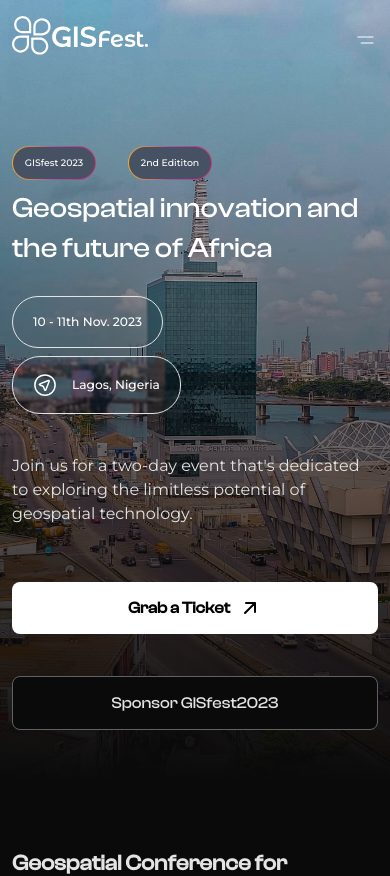
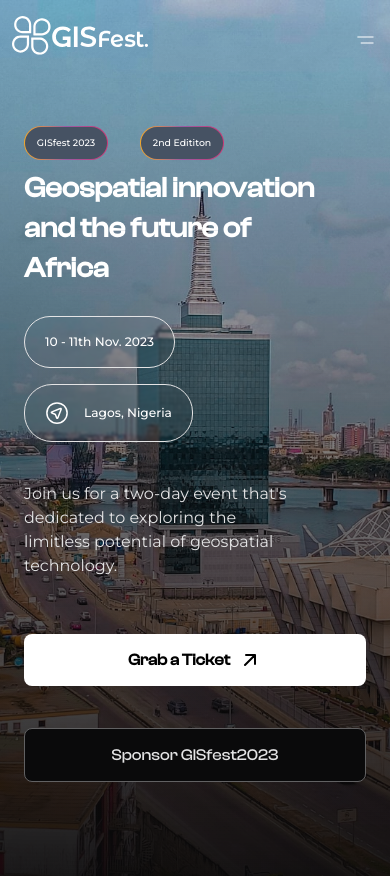
Before and after one commit to vickystickz/gisfest-conference-website, a Next.js app: page / in a window 390 px wide. Shown: the top 876 px of the page. Built offline with nearby package versions, Linux system fonts and the light colour scheme; no server answers.

Commit message:
Fixed hero content spacing for better responsiveness on all mobile screenc

```diff
--- a/components/jumbotron/HeroContent.tsx
+++ b/components/jumbotron/HeroContent.tsx
@@ -1,5 +1,4 @@
-
-import { conference, navigationLinks } from "@/config/types"
+import { conference, navigationLinks } from "@/config/types";
 import { HeroLocation, HeroText } from "./HeroInfo";
 import Button from "../shared/Button";
 
@@ -8,38 +7,56 @@
   buttons: navigationLinks[];
 };
 
-const HeroContent = ({ conference, buttons}: THeroContent) => {
+const HeroContent = ({ conference, buttons }: THeroContent) => {
   return (
-    <div className='z-20 flex-grow flex flex-col laptop:gap-24 gap-14 tablet:gap-12  w-full relative h-full laptop:mt-[3%] tablet:mt-[3%] mt-[15%] px-3 laptop:px-24 tablet:px-14 max-w-screen-tv mx-auto'>
+    <div className="z-20 flex-grow flex flex-col laptop:gap-24 gap-14 tablet:gap-12  w-full relative h-full laptop:mt-[3%] tablet:mt-[3%] mt-[10%] mb-[60%] px-6 laptop:px-24 tablet:px-14 max-w-screen-tv mx-auto">
       <div className="flex flex-col laptop:gap-[2rem] tablet:gap-[2rem] gap-2">
         <div className="flex gap-8">
-                <HeroText text={`GISfest ${conference.year}`}/>
-                <HeroText text={conference.edition}/>
+          <HeroText text={`GISfest ${conference.year}`} />
+          <HeroText text={conference.edition} />
         </div>
-            <h1 className="laptop:text-h1 tablet:text-h2 text-h4 laptop:leading-[92px] laptop:max-w-[770px] tablet:w-[70%] w-[95%] text-white font-clashDisplay laptop:font-p-semibold font-p-medium ">
+        <h1 className="laptop:text-h1 tablet:text-h2 text-h4 laptop:leading-[92px] laptop:max-w-[770px] tablet:w-[70%] w-[90%] text-white font-clashDisplay laptop:font-p-semibold font-p-semibold ">
           {conference.title}
         </h1>
-            <div className="flex flex-col laptop:flex-row tablet:flex-row laptop:gap-8 gap-2 laptop:p-0 tablet:p-0 pb-[32px] pt-5">
+        <div className="flex flex-col laptop:flex-row tablet:flex-row laptop:gap-8 gap-4 laptop:p-0 tablet:p-0 pb-[32px] pt-5">
           <HeroLocation text={conference.date} showLocationIcon={false} />
           <HeroLocation text={conference.location} showLocationIcon={true} />
         </div>
-            <h5 className="laptop:text-h5 text-body leading-6 text-tc-0 laptop:w-[681px] tablet:w-[60%]">{conference.description}</h5>
+        <h5 className="laptop:text-h5 text-body leading-6 text-tc-0 laptop:w-[681px] tablet:w-[60%] w-[80%]">
+          {conference.description}
+        </h5>
       </div>
       <div className="flex laptop:flex-row tablet:flex-row flex-col items-center z-0 relative gap-[42px] tablet:w-[500px]">
-            {
-                buttons.map((button, index) => {
-                    return  index === 1 ? (
-                    button.isActive &&
-                        <Button  key={index} text={button.text} route={button.route} showArrow={false} bgColor={'bg-sc-0'} textColor={`tc-0`} borderStyle={'border-[1px] border-tc-30 font-clashDisplay font-p-medium'} />
-                    ): (
-                        button.isActive &&
-                        <Button  key={index} text={button.text} route={button.route} showArrow={true} bgColor={'bg-white'} textColor={`sc-20`} borderStyle={'font-clashDisplay font-p-semibold '} />
+        {buttons.map((button, index) => {
+          return index === 1
+            ? button.isActive && (
+                <Button
+                  key={index}
+                  text={button.text}
+                  route={button.route}
+                  showArrow={false}
+                  bgColor={"bg-sc-0"}
+                  textColor={`tc-0`}
+                  borderStyle={
+                    "border-[1px] border-tc-30 font-clashDisplay font-p-medium"
+                  }
+                />
               )
-                })
-            }
+            : button.isActive && (
+                <Button
+                  key={index}
+                  text={button.text}
+                  route={button.route}
+                  showArrow={true}
+                  bgColor={"bg-white"}
+                  textColor={`sc-20`}
+                  borderStyle={"font-clashDisplay font-p-semibold "}
+                />
+              );
+        })}
       </div>
     </div>
-  )
-}
+  );
+};
 
-export default HeroContent
+export default HeroContent;
--- a/components/jumbotron/Jumbotron.tsx
+++ b/components/jumbotron/Jumbotron.tsx
@@ -7,7 +7,7 @@
 const Jumbotron = () => {
     const {jumbotron} = siteConfiguration
   return (
-    <div className='h-screen tablet:h-max relative transition-all delay-150 ease-out flex flex-col laptop:gap-[5%] tablet:gap-[5%] gap-4 '>
+    <div className='laptop:h-screen tablet:h-max relative transition-all delay-150 ease-out flex flex-col laptop:gap-[5%] tablet:gap-[5%] gap-4 '>
          <Header />
         <Image src={jumbotron.heroImage} alt='hero-image' className='top-0 object-cover bottom-0 z-0 absolute h-full w-full' />
         <div className='bg-gradient  absolute z-10 top-0 w-full h-full'>
--- a/styles/globals.css
+++ b/styles/globals.css
@@ -23,7 +23,7 @@
 @layer components {
 	.wrapper {
 
-    @apply mx-auto max-w-screen-tv laptop:px-24 tablet:px-14 laptop:space-y-[107px] space-y-[57px] px-3;
+    @apply mx-auto max-w-screen-tv laptop:px-24 tablet:px-14 laptop:space-y-[107px] space-y-[57px] px-6;
 	}
 
 	.tag-padding {
```
Lines whose indentation alone changed are shown as unchanged.
